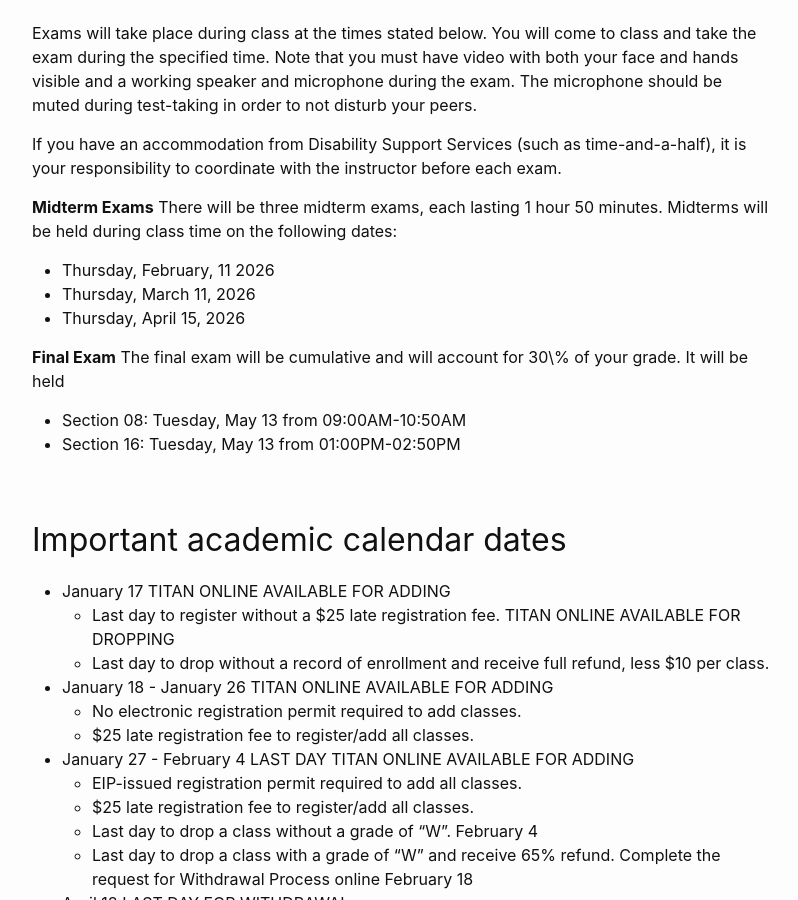
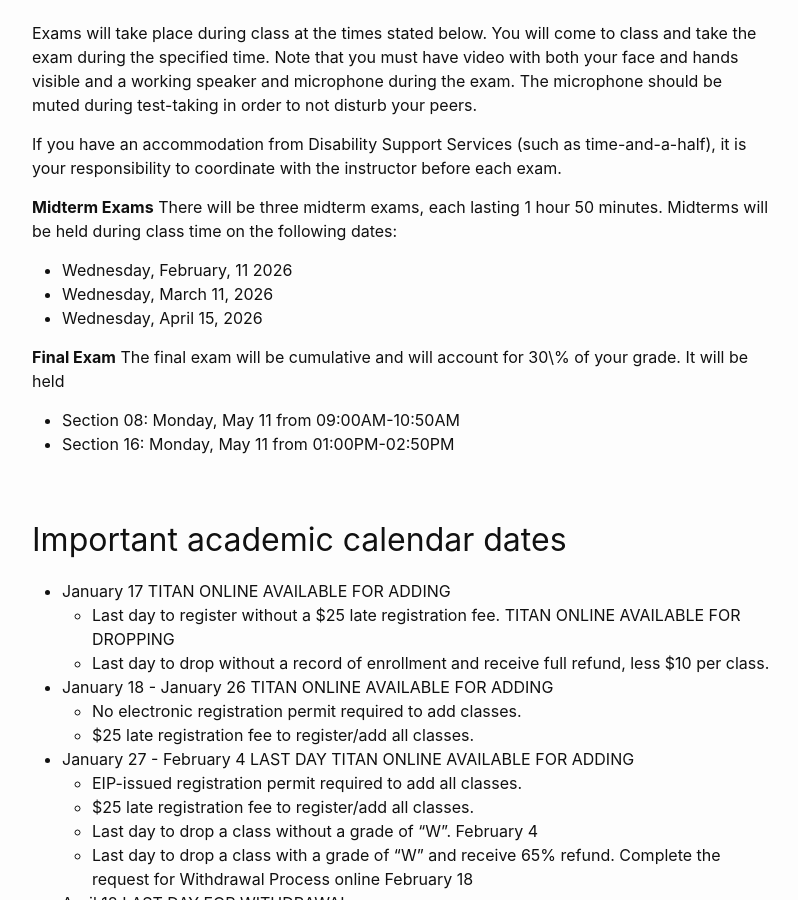
Before and after one commit to wcasper/math150Aspring2026, a Jekyll site: the page built from syllabus.md, in a window 1280 px wide and 900 px high, scrolled down 3897 px. Shown: the whole window, without its empty margins (238-1036 px from the left). Built offline with Jekyll 4.4.1, drawn with Linux system fonts in a browser that asks for light colours.

Commit message:
fixed dates

```diff
--- a/syllabus.md
+++ b/syllabus.md
@@ -111,15 +111,15 @@ If you have an accommodation from Disability Support Services (such as time-and-
 **Midterm Exams**
 There will be three midterm exams, each lasting 1 hour 50 minutes.
 Midterms will be held during class time on the following dates:
-* Thursday, February, 11 2026
-* Thursday, March 11, 2026
-* Thursday, April 15, 2026
+* Wednesday, February, 11 2026
+* Wednesday, March 11, 2026
+* Wednesday, April 15, 2026
 
 **Final Exam**
 The final exam will be cumulative and will account for 30\% of your grade.
 It will be held
-* Section 08: Tuesday, May 13 from 09:00AM-10:50AM
-* Section 16: Tuesday, May 13 from 01:00PM-02:50PM
+* Section 08: Monday, May 11 from 09:00AM-10:50AM
+* Section 16: Monday, May 11 from 01:00PM-02:50PM
 
 ## Important academic calendar dates
 * January 17
```
